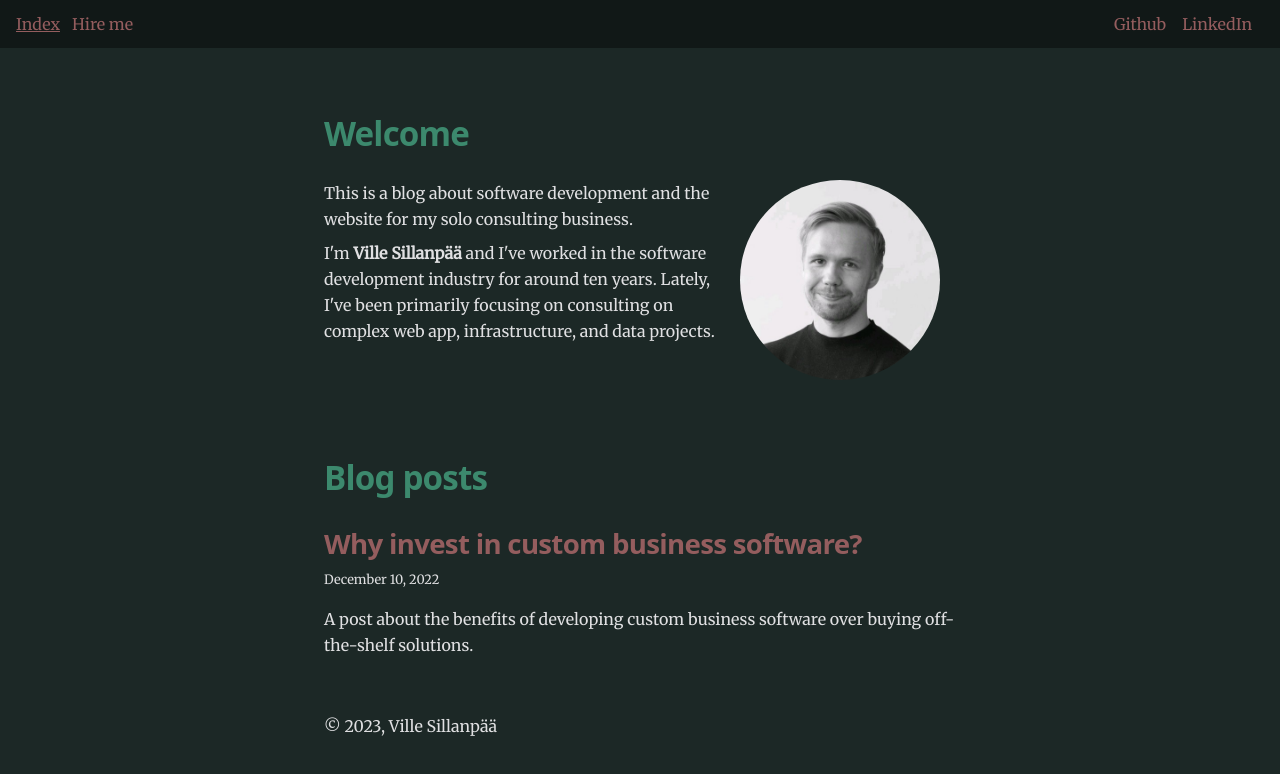
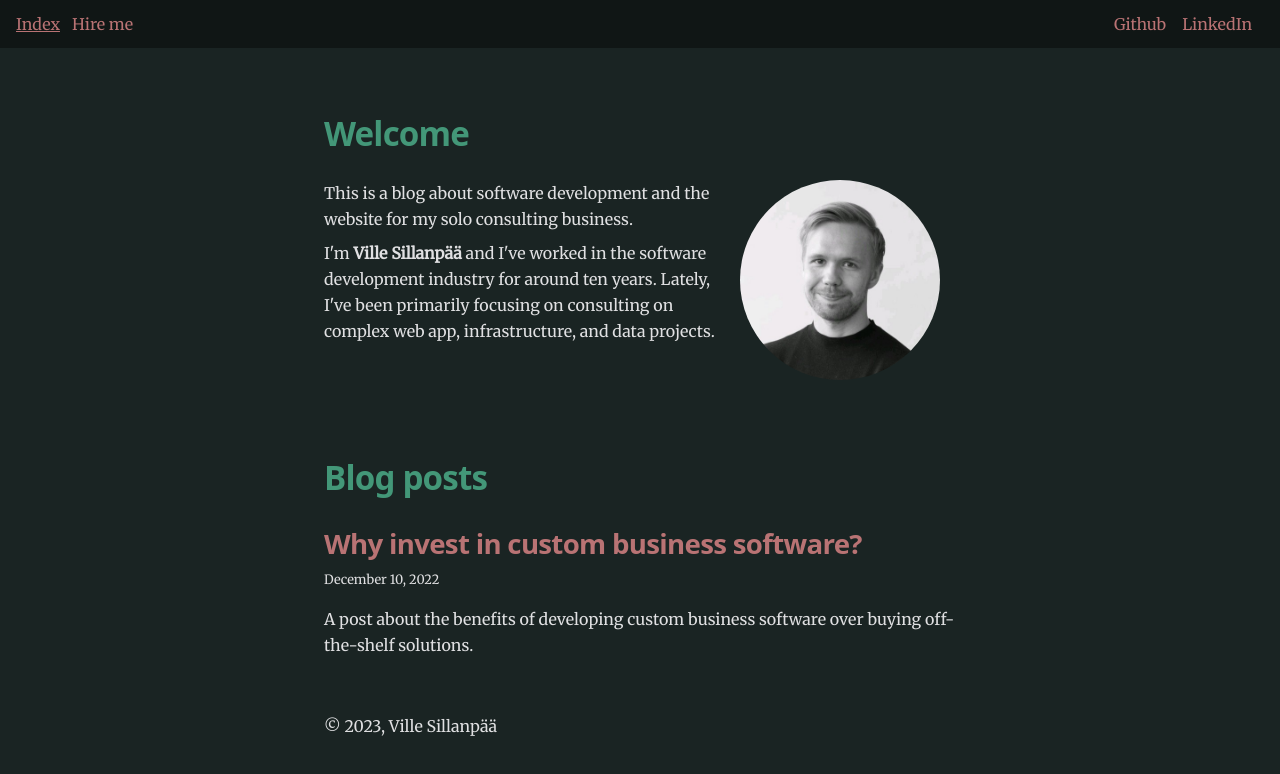
Before and after one commit to vsillan/website, a Gatsby site: page / in a window 1280 px wide. Built offline with nearby package versions, Linux system fonts and the light colour scheme; Gatsby itself is replaced by a stand-in of ours.

Commit message:
Add more contrast to the colors

```diff
--- a/src/style.css
+++ b/src/style.css
@@ -52,13 +52,13 @@
   --fontSize-5: 2.074rem;
   --fontSize-6: 2.488rem;
   --fontSize-7: 2.986rem;
-  --color-primary: #945D5E;
+  --color-primary: #b97374;
   --color-secondary: #846C5B;
   --color-text: #E0E0E2;
   --color-text-light: #E0E0E2;
-  --color-heading: #3C896D;
-  --color-accent: #945D5E;
-  --color-background: #1C2826;
+  --color-heading: #439778;
+  --color-accent: #b97374;
+  --color-background: #1a2423;
 }
 
 /* HTML elements */
```
